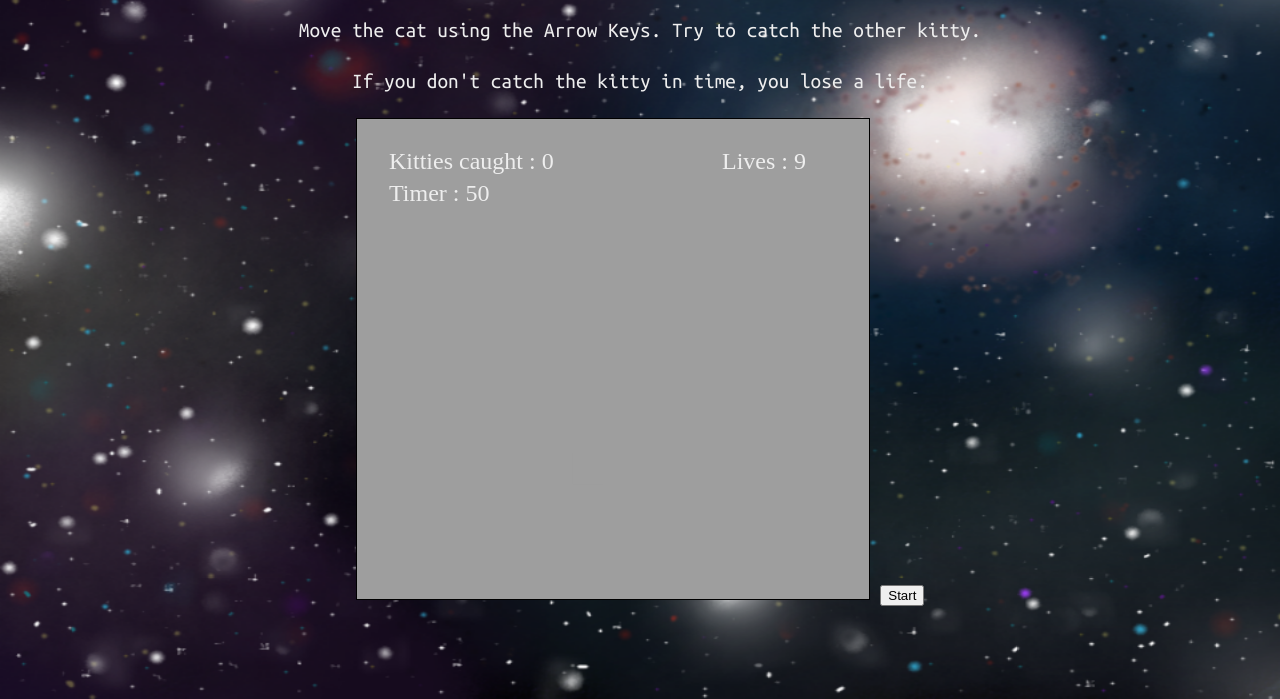
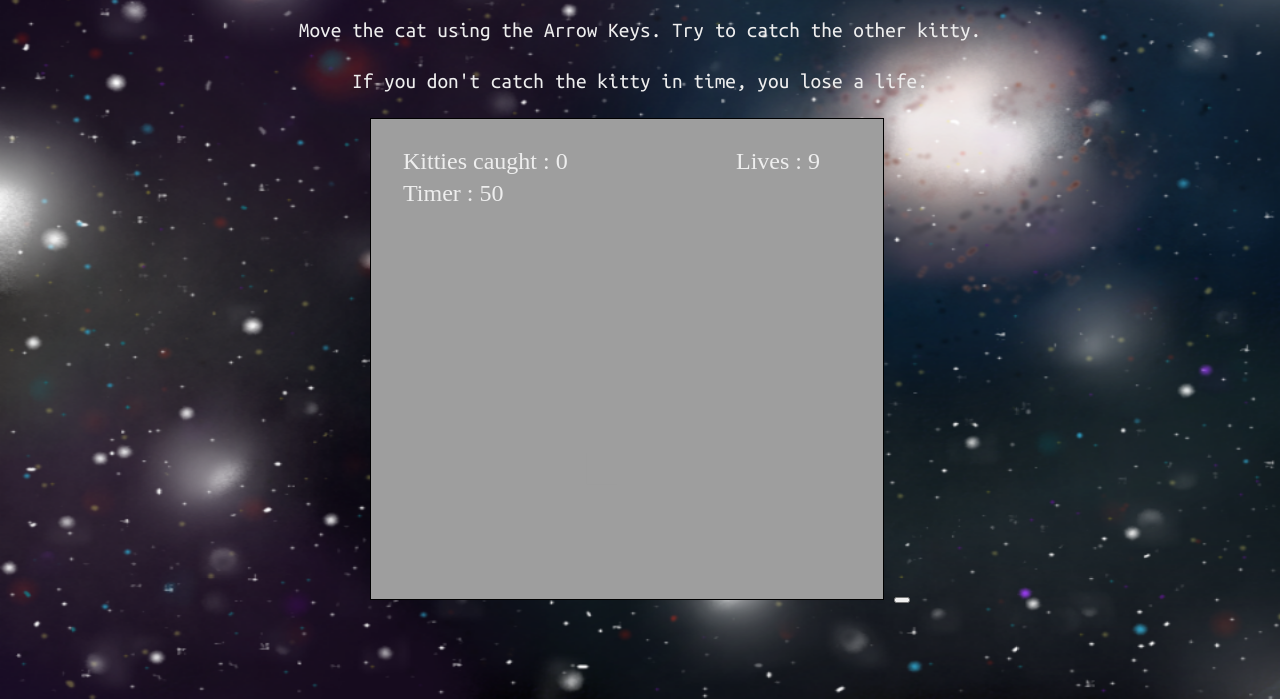
Before and after one commit to joshuapena/joshuapena.github.io, a plain HTML site: page canvas.html in a window 1280 px wide. Shown: the part 101-800 px from the top of the page. Drawn offline with Linux system fonts and the light colour scheme.

Commit message:
Update canvas.html

```diff
--- a/canvas.html
+++ b/canvas.html
@@ -15,7 +15,7 @@
 			<p>Move the cat using the Arrow Keys. Try to catch the other kitty.</p>
 			<p>If you don't catch the kitty in time, you lose a life.</p>
 			<canvas id="canvas"></canvas>
-			<input type="button" id="startButton" onclick="start()" value="Start" />
+			<button id="startButton" onclick="start()" value="Start" />
 		</div>
 		<!-- <script src="http://ajax.googleapis.com/ajax/libs/jquery/1.11.0/jquery.min.js"></script> -->
 		<script src="javascript/canvas.js"></script>
```
